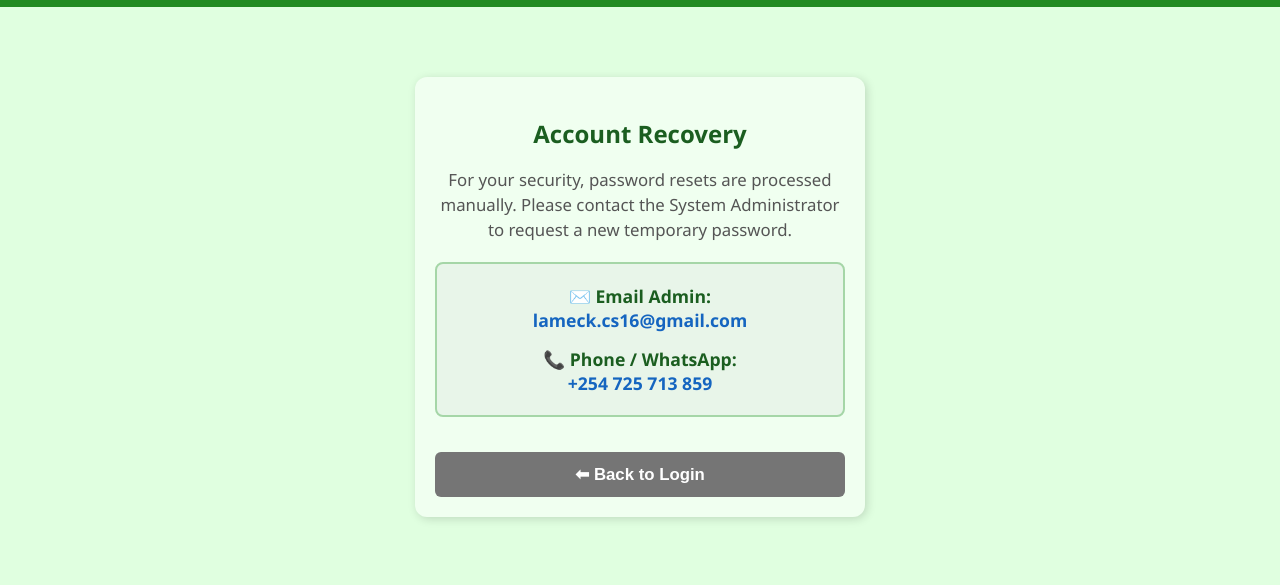
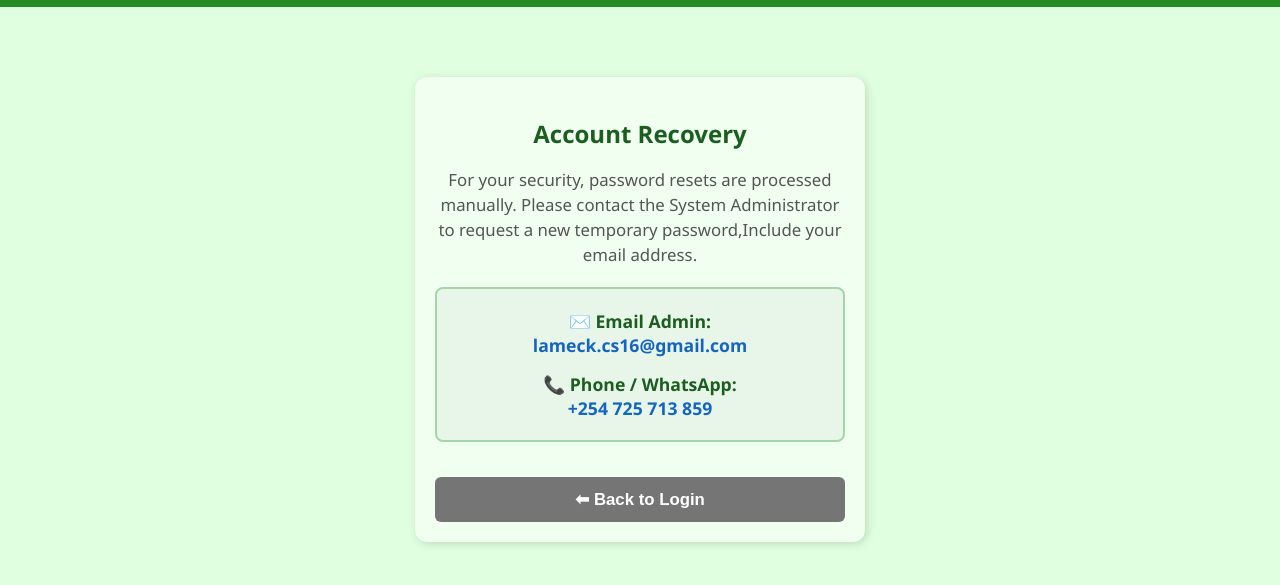
Before and after one commit to lameck-cs/final4thyeartrial9smarttiba.io, a plain HTML site: page login.html in a window 1280 px wide. Both pictures are taken after a click on the link "Click here for help". Shown: the part 119-704 px from the top of the page. Drawn offline with Linux system fonts and the light colour scheme.

Commit message:
Refactor login.html for improved layout and functionality
Updated the login page structure and content.

```diff
--- a/login.html
+++ b/login.html
@@ -49,7 +49,7 @@
             <h2 style="color: #1b5e20; margin-bottom: 15px;">Account Recovery</h2>
 
             <p style="color: #555; font-size: 1.05em; line-height: 1.5; margin-bottom: 20px;">
-                For your security, password resets are processed manually. Please contact the System Administrator to request a new temporary password.
+                For your security, password resets are processed manually. Please contact the System Administrator to request a new temporary password,Include your email address.
             </p>
 
             <div style="background: #e8f5e9; padding: 20px; border-radius: 8px; border: 2px solid #a5d6a7; margin-bottom: 25px;">
```
